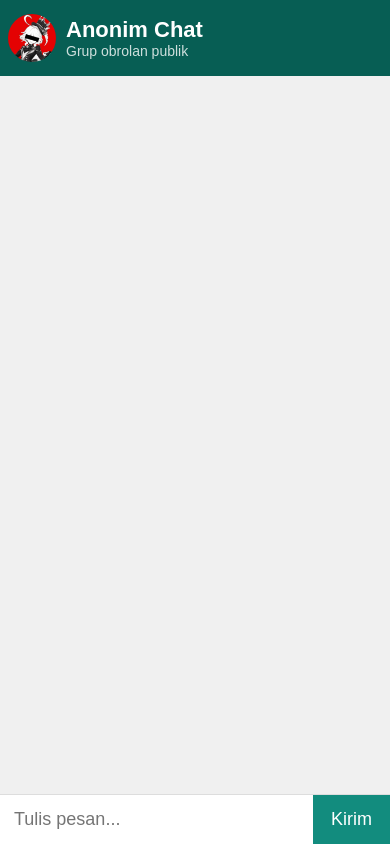
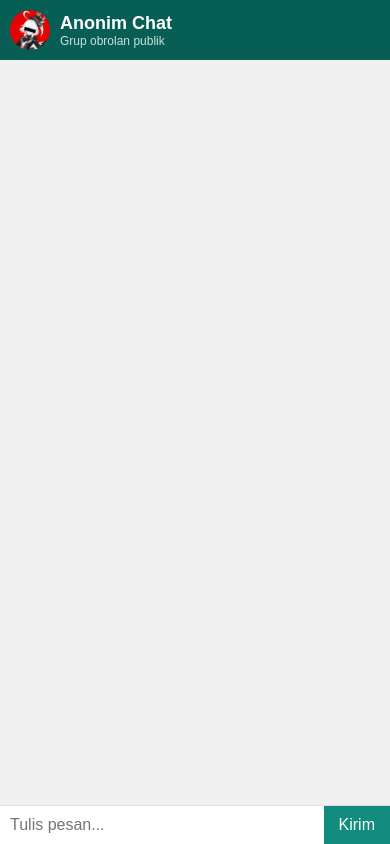
Before and after one commit to Maizu28/anomchat, a Flask app: page / in a window 390 px wide. Run offline with Flask 3, Linux system fonts and the light colour scheme; data that the repository does not hold is empty.

Commit message:
Update style.css

```diff
--- a/static/css/style.css
+++ b/static/css/style.css
@@ -103,11 +103,11 @@ button {
 }
 
 .timestamp {
-	display: block; /* Membuat timestamp mengambil barisnya sendiri (di bawah) */
+
 	font-size: 0.3em; /* Ukuran font lebih kecil. Sesuaikan nilainya (misal: 0.65em, 10px, x-small) */
 	color: #999; /* Warna sedikit lebih pudar agar tidak terlalu dominan */
 	margin-top: 3px; /* Jarak kecil antara teks pesan dan timestamp */
-	/* text-align: left; default untuk pesan biasa */
+	text-align: left;
 }
 
 .message.user-local .timestamp {
@@ -124,54 +124,3 @@ button {
 /* seharusnya tetap membuat bubble pesan di kanan, dan text-align di atas akan mengatur teks di dalamnya. */
 
 /* Responsive styles for mobile devices */
-@media (max-width: 600px) {
-    .chat-container {
-        width: 100vw;
-        height: 100vh;
-        border-radius: 0;
-        box-shadow: none;
-        padding: 0;
-    }
-
-    .chat-header {
-        padding: 14px 8px;
-    }
-
-    .chat-header img {
-        width: 48px;
-        height: 48px;
-    }
-
-    .group-info h2 {
-        font-size: 22px;
-    }
-
-    .group-info p {
-        font-size: 14px;
-    }
-
-    .chat-box {
-        padding: 16px 6px;
-        font-size: 18px;
-    }
-
-    .message {
-        font-size: 18px;
-        padding: 12px 16px;
-        max-width: 90%;
-    }
-
-    #message-input {
-        font-size: 18px;
-        padding: 14px;
-    }
-
-    button {
-        font-size: 18px;
-        padding: 14px 18px;
-    }
-
-    .timestamp {
-        font-size: 0.85em;
-    }
-}
```
